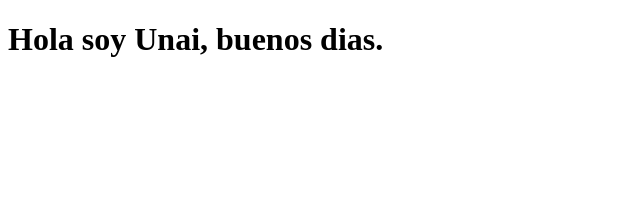
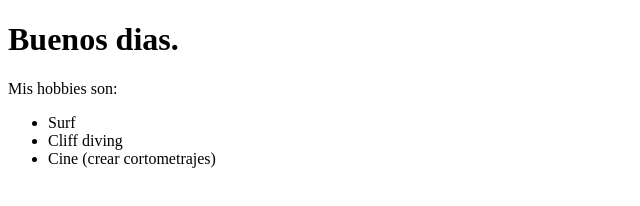
Before and after one commit to PabloTeranRueda/AD1_ED, a plain HTML site: page UnaiIbabe.html in a window 1280 px wide. Shown: the whole page, without its empty margins (0-640 px from the left). Drawn offline with Linux system fonts and the light colour scheme.

Commit message:
UPDATE: aqui va el comentario

```diff
--- a/UnaiIbabe.html
+++ b/UnaiIbabe.html
@@ -6,5 +6,12 @@
     <title>Unai Ibabe</title>
 </head>
 <body>
-    <h1>Hola soy Unai, buenos dias.</h1>
+    <h1>Buenos dias.</h1>
+    Mis hobbies son:
+    <ul>
+        <li>Surf</li>
+        <li>Cliff diving</li>
+        <li>Cine (crear cortometrajes)</li>
+    </ul>
 </body>
+</html>
```
